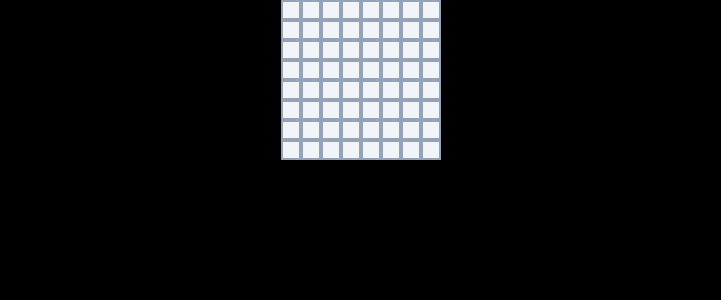
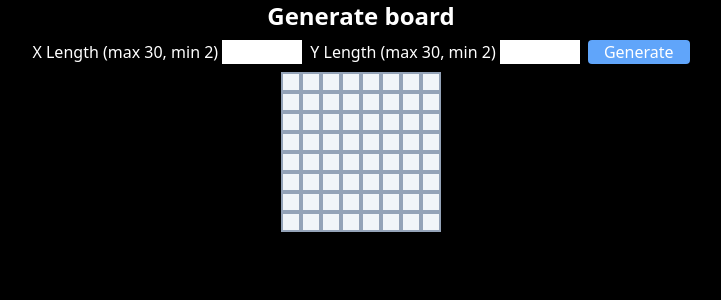
Before and after one commit to Mohamad-Ilham-Ramadhan/astar-path-finding-algorithm-react, a Next.js app: page / in a window 1280 px wide. Shown: the top 300 px of the page, without its empty margins (279-1000 px from the left). Built offline with nearby package versions, Linux system fonts and the light colour scheme.

Commit message:
generate board from inputs

```diff
--- a/pages/index.jsx
+++ b/pages/index.jsx
@@ -1,7 +1,7 @@
 import { Inter } from 'next/font/google';
 import {useState, useRef, useEffect} from 'react';
 import { useSelector, useDispatch} from 'react-redux';
-import { setBoxes } from '@/redux/slices/board';
+import { setBoxes, setXY } from '@/redux/slices/board';
 import Box from '../components/box';
 
 const inter = Inter({ subsets: ['latin'] });
@@ -12,11 +12,13 @@ export default function Home() {
   const board = useSelector( state => state.board);
   const {xLength, yLength, boxes} = board;
   const boardRef = useRef(null);
+  const [xInput, setXInput] = useState('');
+  const [yInput, setYInput] = useState('');
 
   console.log('board', board);
   console.log('boxes', boxes);
 
-  // console.log('boardRef.current', boardRef.current);
+  // manual set template because I don't know hot to implement it using tailwindcss
   if (boardRef.current !== null) {
     boardRef.current.style.gridTemplateRows = `repeat(${yLength}, 20px)`;
     boardRef.current.style.gridTemplateColumns = `repeat(${xLength}, 20px)`;
@@ -34,10 +36,44 @@ export default function Home() {
     return $boxes;
   }
 
-  useEffect(() => { dispatch(setBoxes(renderBoxes(board)))}, []);
+  useEffect(() => { dispatch(setBoxes(renderBoxes(board)))}, [xLength, yLength]);
 
   return (
     <main>
+      <div>
+        <h1 className="text-center text-2xl font-semibold mb-2">Generate board</h1>
+        <div className="flex justify-center mb-2">
+          <label className="mr-2" htmlFor="x-length">
+            X Length (max 30, min 2){' '}
+            <input type="number" max={30} min={2} value={xInput}
+              onChange={(e) => {
+                if (e.target.value > 30) e.target.value = 30;
+                setXInput(e.target.value);
+              }}
+              onBlur={(e) => {
+                if (e.target.value < 2) e.target.value = 2;
+                setXInput(e.target.value);;
+              }}/>
+          </label>
+          <label htmlFor="x-length" className="mr-2">
+            Y Length (max 30, min 2){' '}
+            <input type="number" max={30} min={2} value={yInput}
+              onChange={(e) => {
+                if (e.target.value > 30) e.target.value = 30;
+                setYInput(e.target.value);
+              }}
+              onBlur={(e) => {
+                if (e.target.value < 2) e.target.value = 2;
+                setYInput(e.target.value);
+              }}/>
+          </label>
+          <button className="rounded bg-blue-400 active:bg-blue-500 px-4"
+            onClick={() => {
+              dispatch(setXY({xLength: Number(xInput), yLength: Number(yInput)}));
+            }}
+          >Generate</button>
+        </div>
+      </div>
       <div ref={boardRef} id="board" className='grid justify-center	'>
         {boxes}
       </div>
--- a/redux/slices/board.js
+++ b/redux/slices/board.js
@@ -11,6 +11,10 @@ const boardSlice = createSlice({
      setBoxes(state, action) {
       console.log
       state.boxes = action.payload;
+     },
+     setXY(state, action) {
+      state.xLength = action.payload.xLength;
+      state.yLength = action.payload.yLength;
      }
    },
  })
@@ -18,6 +22,6 @@ const boardSlice = createSlice({
  // Extract the action creators object and the reducer
  const { actions, reducer } = boardSlice
  // Extract and export each action creator by name
- export const { addBoard, setBoxes } = actions
+ export const { setXY, setBoxes } = actions
  // Export the reducer, either as a default or named export
  export default reducer
```
